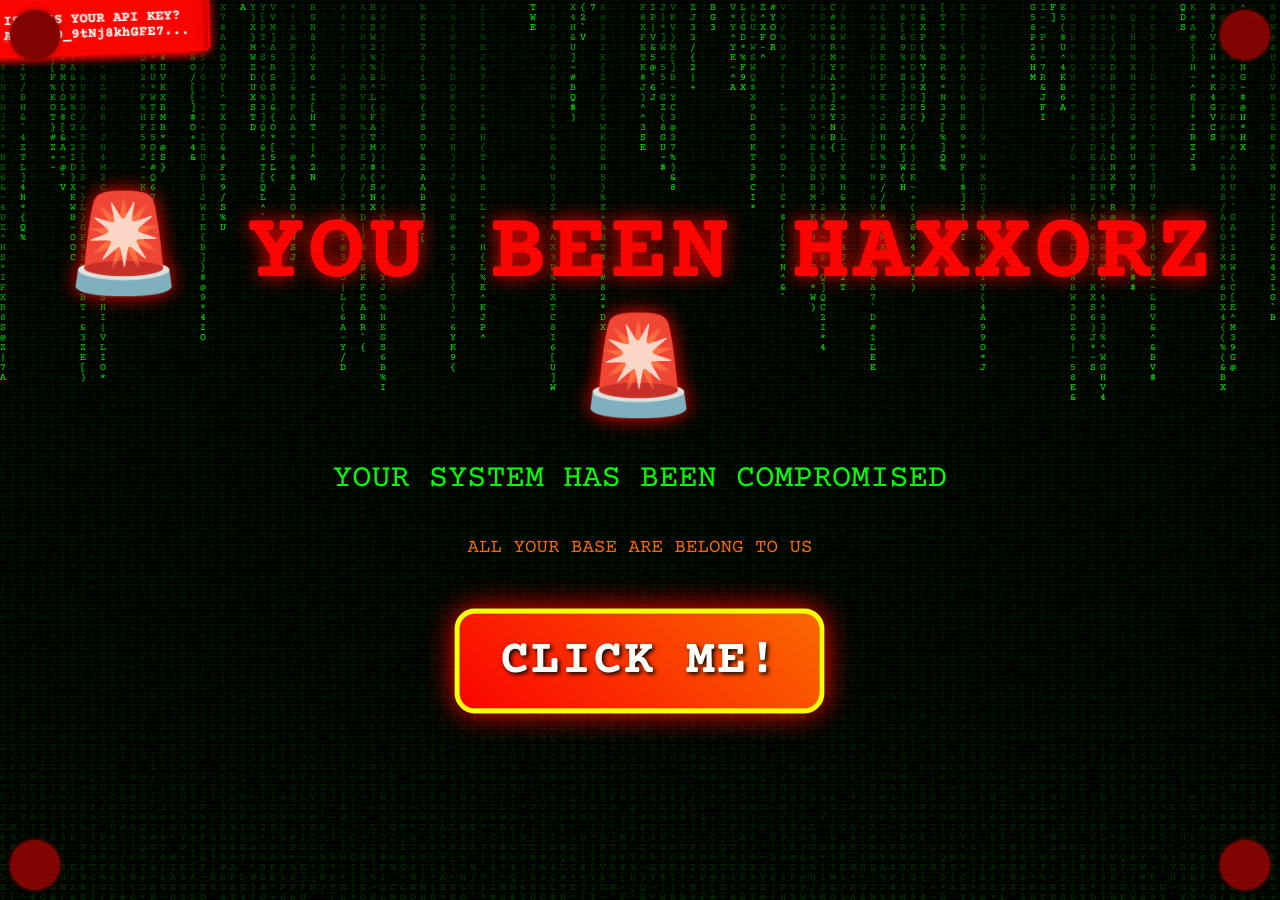
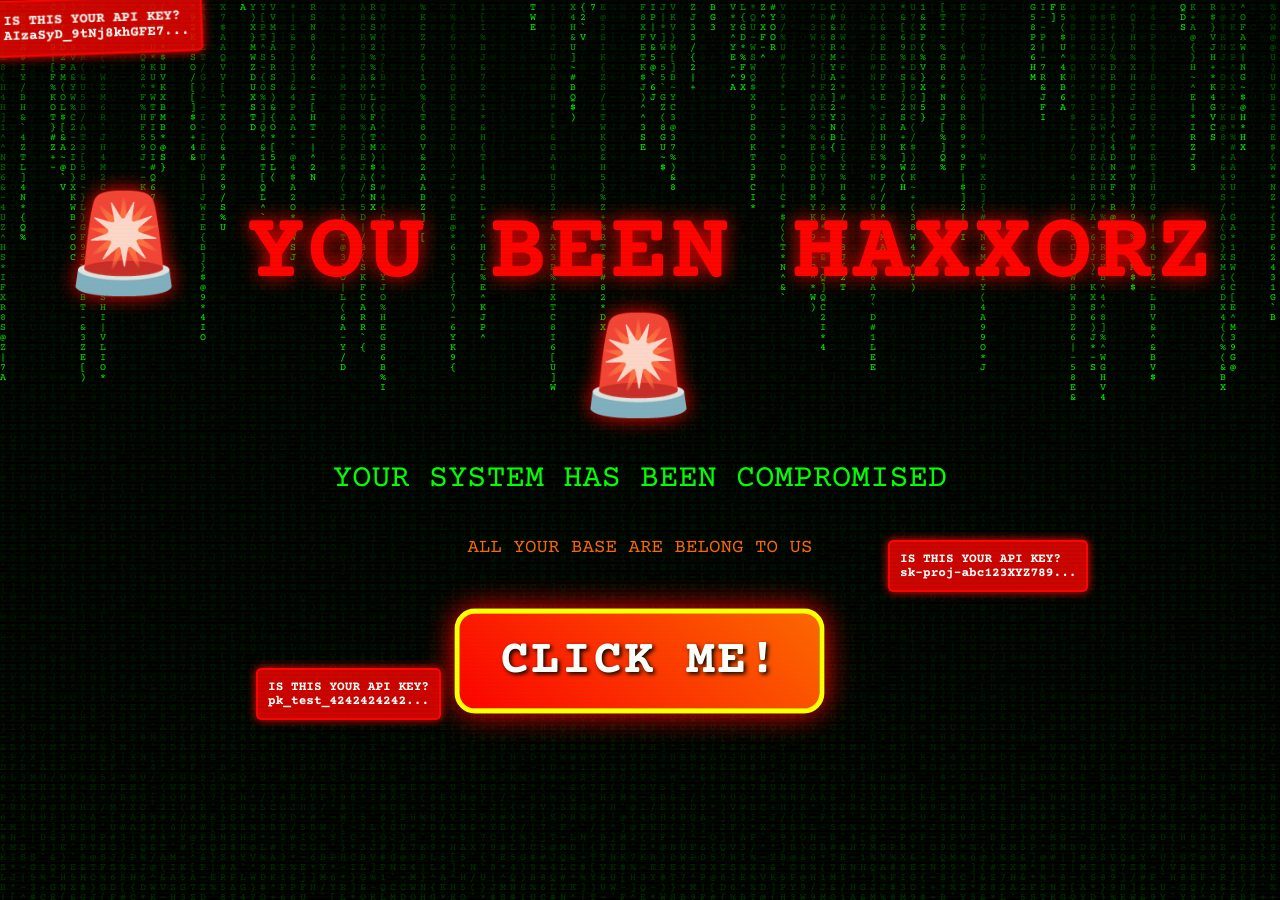
Before and after one commit to mnky9800n/mnky9800n.github.io, a Jekyll site: the page you-been-haxxorz/index.html, which Jekyll copies as it is, in a window 1280 px wide. Built offline with Jekyll 4.4.1, drawn with Linux system fonts in a browser that asks for light colours.

Commit message:
Remove red corner warning lights and fix autoplay
- Removed all flashing red warning light elements and styles
- Fixed autoplay to only trigger on button click, not page load
- Simplified autoplay implementation - works because user just interacted
- Removed unnecessary instructional text
- Cleaner, less cluttered interface

```diff
--- a/you-been-haxxorz/index.html
+++ b/you-been-haxxorz/index.html
@@ -33,25 +33,7 @@
             z-index: 1;
         }
 
-        /* Flashing warning lights */
-        .warning-light {
-            position: fixed;
-            width: 50px;
-            height: 50px;
-            border-radius: 50%;
-            animation: flashRed 0.5s infinite alternate;
-            z-index: 10;
-        }
-
-        .warning-light.top-left { top: 10px; left: 10px; }
-        .warning-light.top-right { top: 10px; right: 10px; }
-        .warning-light.bottom-left { bottom: 10px; left: 10px; }
-        .warning-light.bottom-right { bottom: 10px; right: 10px; }
-
-        @keyframes flashRed {
-            0% { background: #ff0000; box-shadow: 0 0 20px #ff0000; }
-            100% { background: #800000; box-shadow: 0 0 5px #800000; }
-        }
+        /* Warning lights removed */
 
         /* Main container */
         .container {
@@ -229,11 +211,6 @@
 
         /* Mobile responsive adjustments */
         @media (max-width: 768px) {
-            .warning-light {
-                width: 30px;
-                height: 30px;
-            }
-
             .api-box {
                 font-size: 0.7rem;
                 padding: 8px;
@@ -272,11 +249,7 @@
     <!-- Matrix background canvas -->
     <canvas id="matrix-bg"></canvas>
 
-    <!-- Warning lights -->
-    <div class="warning-light top-left"></div>
-    <div class="warning-light top-right"></div>
-    <div class="warning-light bottom-left"></div>
-    <div class="warning-light bottom-right"></div>
+    <!-- Warning lights removed -->
 
     <!-- Popping API key boxes -->
     <div class="api-box">IS THIS YOUR API KEY?<br>sk-proj-abc123XYZ789...</div>
@@ -296,9 +269,6 @@
     <!-- Rick roll video container -->
     <div class="video-container" id="videoContainer">
         <button class="close-video" onclick="hideRickRoll()">✖ CLOSE</button>
-        <div style="color: #ff0000; font-weight: bold; margin-bottom: 10px; text-align: center;">
-            🚨 CLICK PLAY TO COMPLETE THE HACK! 🚨
-        </div>
         <iframe id="rickrollVideo"
                 src=""
                 frameborder="0"
```
Also changed, not shown: other parts of you-been-haxxorz/index.html (+5 -13 lines).
